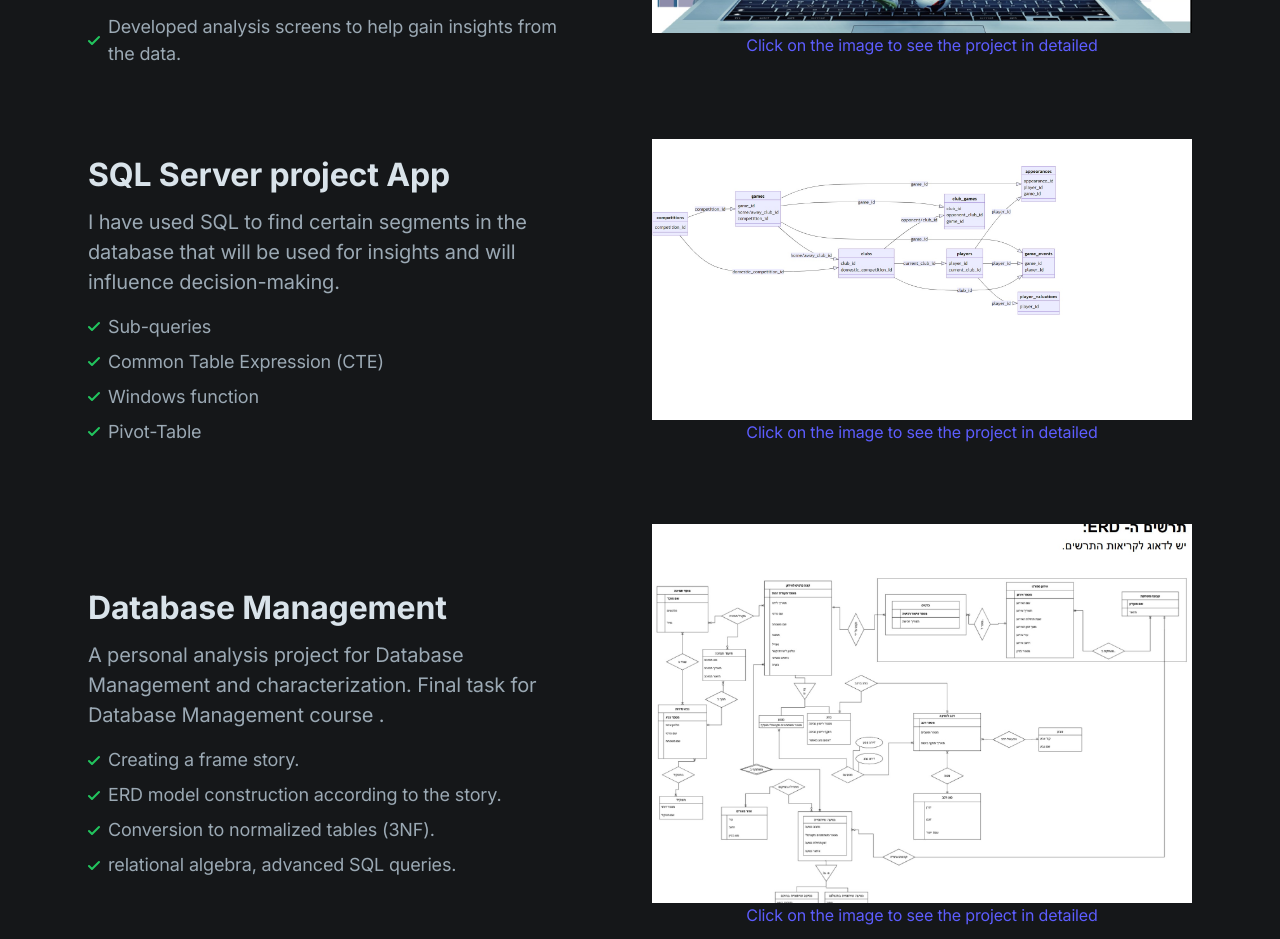
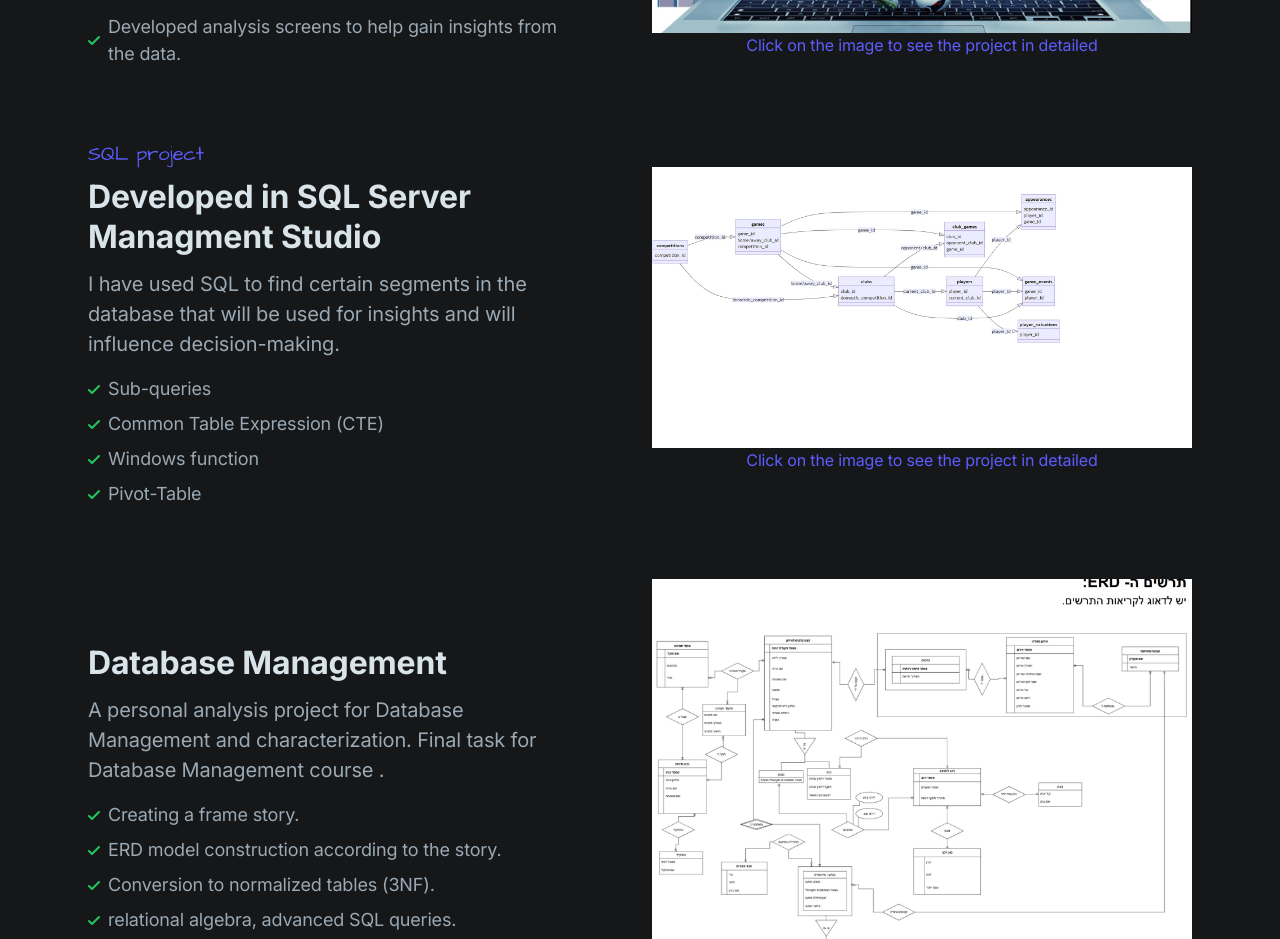
Before and after one commit to YahavMesika/portfolio, a Next.js app: page / in a window 1280 px wide. Shown: the part 3180-4119 px from the top of the page. Built offline with nearby package versions, Linux system fonts and the light colour scheme.

Commit message:
Update zigzag.tsx

```diff
--- a/components/zigzag.tsx
+++ b/components/zigzag.tsx
@@ -122,8 +122,8 @@ export default function Zigzag() {
               {/* Content */}
               <div className="max-w-xl md:max-w-none md:w-full mx-auto md:col-span-7 lg:col-span-6" data-aos="fade-right">
                 <div className="md:pr-4 lg:pr-12 xl:pr-16">
-                  <div className="font-architects-daughter text-xl text-purple-600 mb-2"></div>
-                  <h3 className="h3 mb-3">SQL Server project App</h3>
+                  <div className="font-architects-daughter text-xl text-purple-600 mb-2">SQL project</div>
+                  <h3 className="h3 mb-3">Developed in SQL Server Managment Studio</h3>
                   <p className="text-xl text-gray-400 mb-4"> I have used SQL to find certain segments in the database that will be used for insights and will influence decision-making.</p>
                   <ul className="text-lg text-gray-400 -mb-2">
                     <li className="flex items-center mb-2">
```
